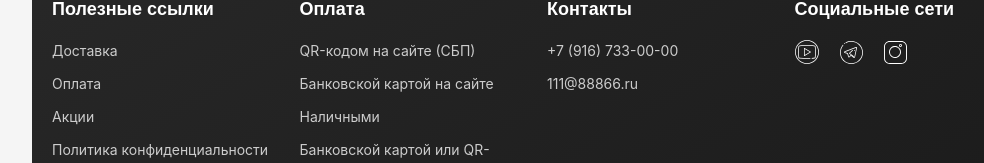
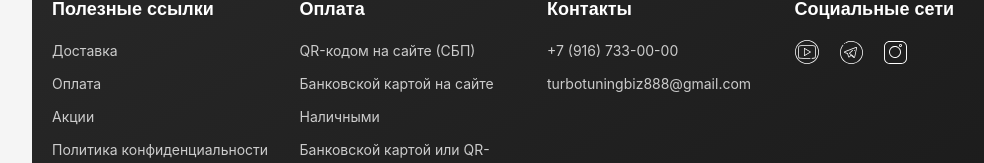
Before and after one commit to denylyapka/turbo_auto_saloon, a React (Create React App) app: page /shop in a window 1280 px wide. Shown: the part 1817-1980 px from the top of the page, without its empty margins (248-1232 px from the left). Built offline with nearby package versions, Linux system fonts and the light colour scheme.

Commit message:
add config

```diff
--- a/src/Сonstants/siteConstants.js
+++ b/src/Сonstants/siteConstants.js
@@ -3,9 +3,9 @@ export const SITE_CONSTANTS = {
   contacts: {
     phone: '+7 (916) 733-00-00',
     formattedPhone: '+79167330000',
-    email: '111@88866.ru',
-    address: 'г. Москва, ул. Примерная, д. 10, офис 25',
-    workingHours: 'Пн-Пт: 9:00 - 18:00',
+    email: 'turbotuningbiz888@gmail.com',
+    address: 'г. Москва, ул. Автозаводская, д. 24с1',
+    workingHours: 'Каждый день: 10:00 - 20:00',
   },
 
   // Социальные сети
```
